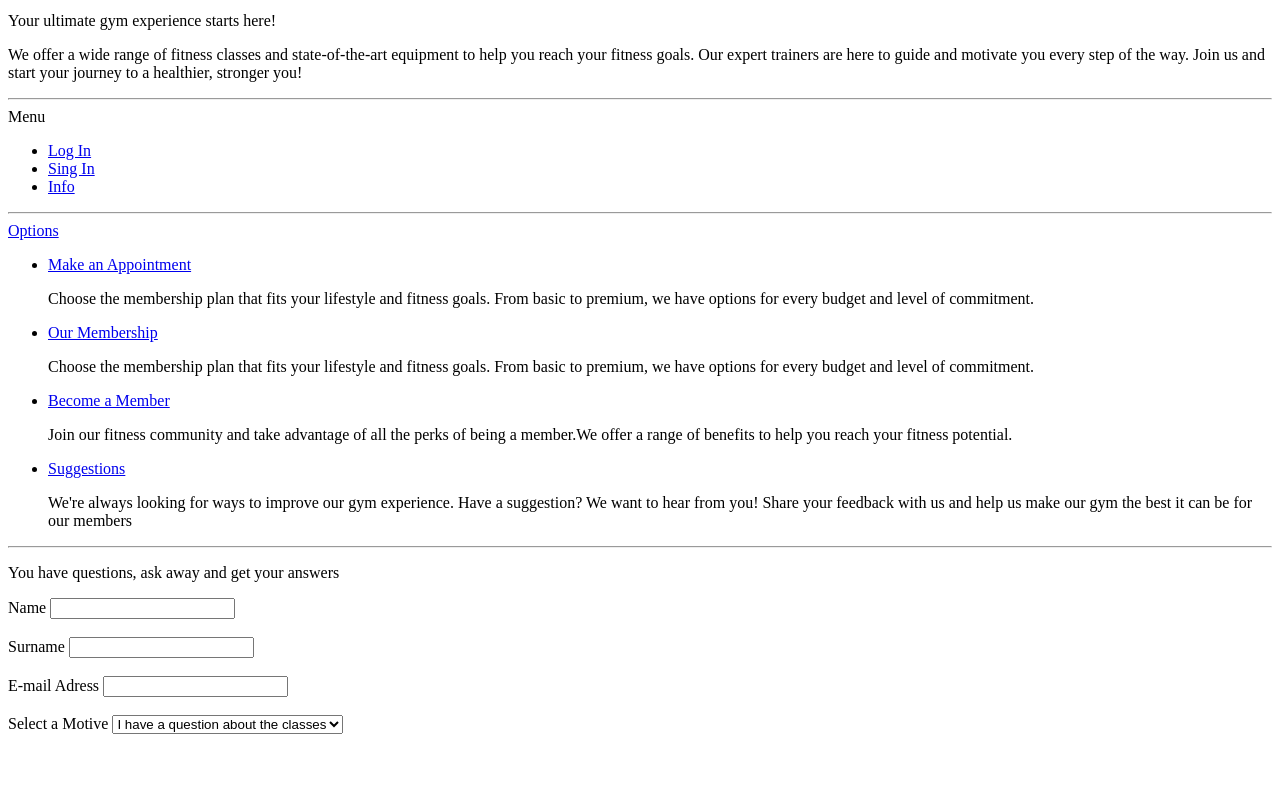
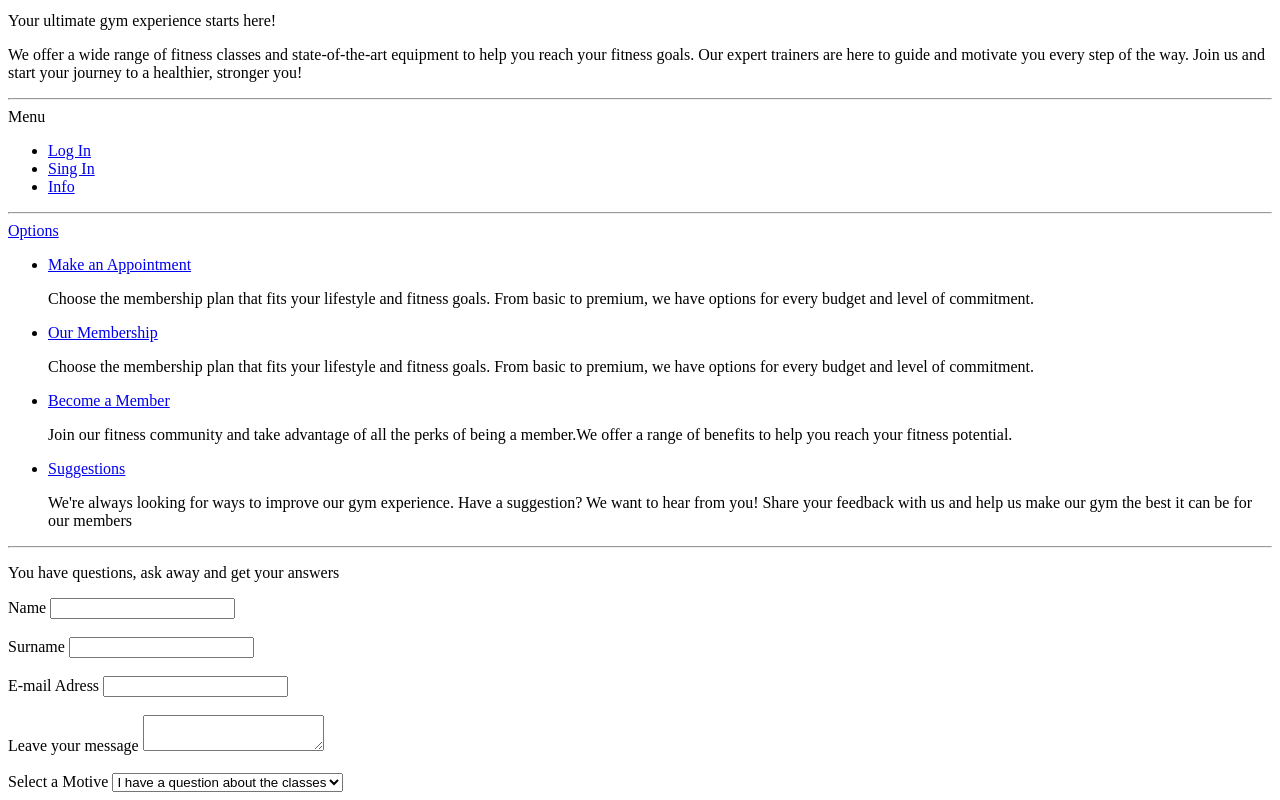
Before and after one commit to nicoleberenice/BASP-M2023, a plain HTML site: page Index.html in a window 1280 px wide. Shown: the part 388-1188 px from the top of the page. Before the commit the page ends 1130 px from the top, so only its background shows below. Drawn offline with Linux system fonts and the light colour scheme.

Commit message:
BaSp-W02-2023 Added Form - Message

```diff
--- a/Index.html
+++ b/Index.html
@@ -51,13 +51,14 @@
         <form action="process.php" method="post">
             <label>E-mail Adress</label>
             <input type="text" name="E-mailAdress">
-        <div> <br></div>
-     <label>Select a Motive</label>
+        <div> <br> <label>Leave your message</label>
+     <textarea name="Message"></textarea>
+     <div><br><label>Select a Motive</label>
      <select name="Select a Motive">
         <option value="Classes">I have a question about the classes</option>
         <option value="Prices">I have a question about the prices</option>
         <option value="Member">I want to be a member</option>
-
+     </div>
 </main>
 </body>
 </html>
```
